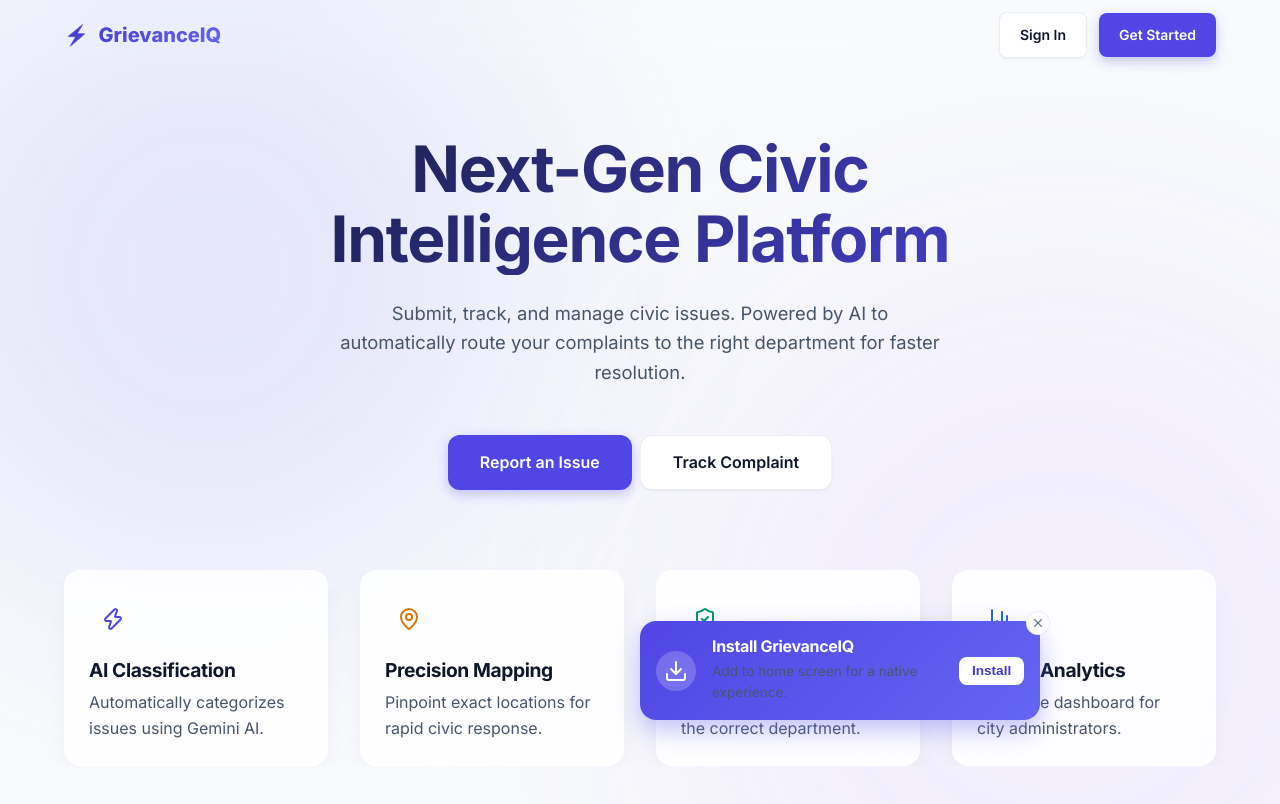
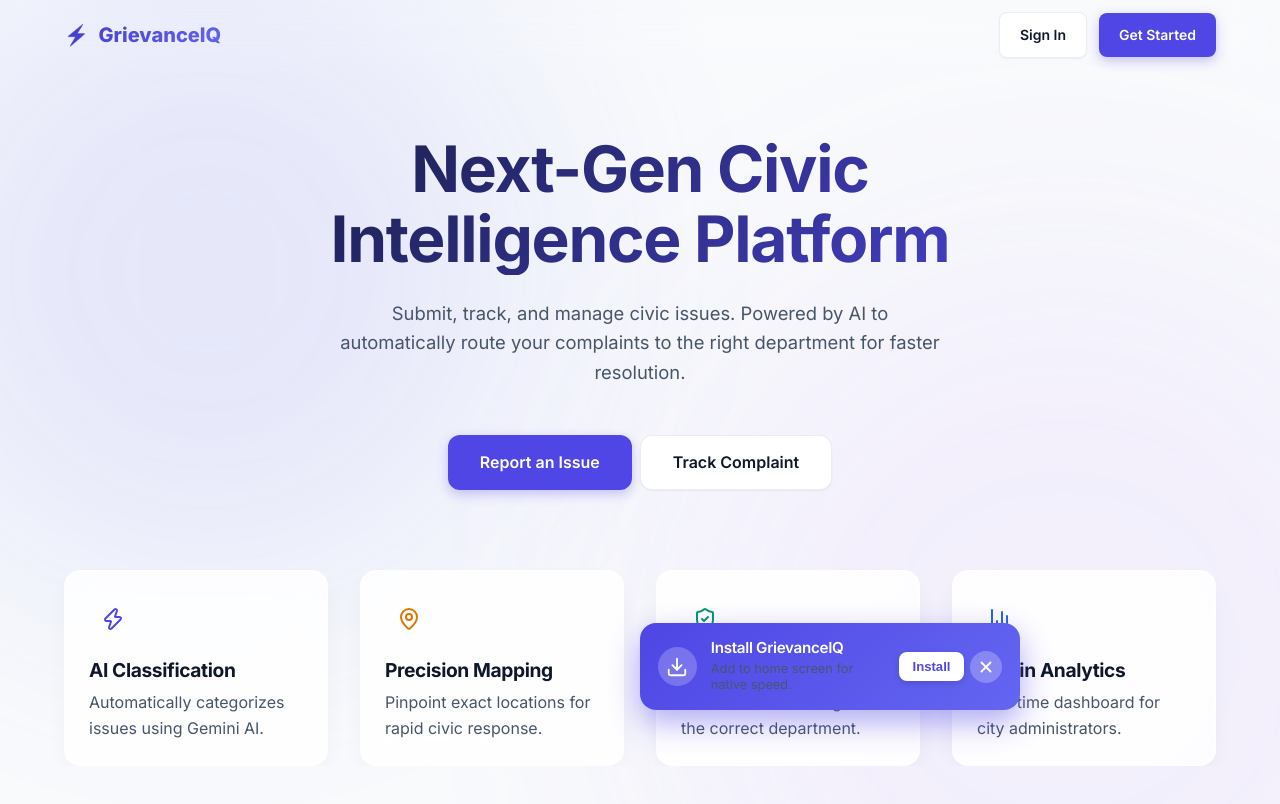
Before and after one commit to Vishh70/grievanceiq, a React (Vite) app in the folder frontend/: page / in a window 1280 px wide. Shown: the top 804 px of the page. Built offline with nearby package versions, Linux system fonts and the light colour scheme.

Commit message:
fix(mobile): improve PWA install prompt touch targets, dismiss persistence, and placement above nav bar

```diff
--- a/frontend/src/components/PWAInstallPrompt.jsx
+++ b/frontend/src/components/PWAInstallPrompt.jsx
@@ -6,29 +6,31 @@ import { Download, X } from 'lucide-react';
 export default function PWAInstallPrompt() {
   const [deferredPrompt, setDeferredPrompt] = useState(null);
   const [showPrompt, setShowPrompt] = useState(false);
-
   const [isIOS, setIsIOS] = useState(false);
 
   useEffect(() => {
-    // Check if it's already installed (standalone mode)
-    // const isStandalone = window.matchMedia('(display-mode: standalone)').matches || window.navigator.standalone;
-    // if (isStandalone) return; // REMOVED to guarantee popup for user testing!
+    // If dismissed in this session, do not annoy user
+    if (sessionStorage.getItem('pwa_prompt_dismissed')) {
+      return;
+    }
 
     // Detect iOS
     const userAgent = window.navigator.userAgent.toLowerCase();
     const isIOSDevice = /iphone|ipad|ipod/.test(userAgent);
     if (isIOSDevice) setIsIOS(true);
 
-    // ALWAYS show the prompt after 2.5 seconds so the user can physically see the UI!
     const timer = setTimeout(() => {
+      if (!sessionStorage.getItem('pwa_prompt_dismissed')) {
         setShowPrompt(true);
+      }
     }, 2500);
 
-    // Listen for Android/Chrome native event to capture the actual install trigger
     const handleBeforeInstallPrompt = (e) => {
       e.preventDefault();
       setDeferredPrompt(e);
-      setShowPrompt(true); // Show immediately if native event fires
+      if (!sessionStorage.getItem('pwa_prompt_dismissed')) {
+        setShowPrompt(true);
+      }
     };
 
     window.addEventListener('beforeinstallprompt', handleBeforeInstallPrompt);
@@ -38,14 +40,19 @@ export default function PWAInstallPrompt() {
     });
 
     return () => {
+      clearTimeout(timer);
       window.removeEventListener('beforeinstallprompt', handleBeforeInstallPrompt);
     };
   }, []);
 
+  const handleDismiss = () => {
+    sessionStorage.setItem('pwa_prompt_dismissed', 'true');
+    setShowPrompt(false);
+  };
+
   const handleInstallClick = async () => {
     if (isIOS) {
-      // We can't trigger install on iOS programmatically, just hide the prompt
-      setShowPrompt(false);
+      handleDismiss();
       return;
     }
 
@@ -53,96 +60,102 @@ export default function PWAInstallPrompt() {
       import('react-hot-toast').then(({ default: toast }) => {
         toast('Open your browser menu (⋮) and select "Install App"', { icon: 'ℹ️', duration: 4000 });
       });
-      setShowPrompt(false);
+      handleDismiss();
       return;
     }
 
     deferredPrompt.prompt();
     await deferredPrompt.userChoice;
     setDeferredPrompt(null);
-    setShowPrompt(false);
+    handleDismiss();
   };
 
   return (
     <AnimatePresence>
       {showPrompt && (
         <motion.div
-          initial={{ opacity: 0, y: 50 }}
-          animate={{ opacity: 1, y: 0 }}
-          exit={{ opacity: 0, y: 50 }}
+          initial={{ opacity: 0, y: 50, scale: 0.95 }}
+          animate={{ opacity: 1, y: 0, scale: 1 }}
+          exit={{ opacity: 0, y: 50, scale: 0.95 }}
           style={{
             position: 'fixed',
-            bottom: '80px', // Above mobile nav if present
+            bottom: '90px', // Placed safely above mobile bottom navigation
             left: '50%',
             transform: 'translateX(-50%)',
-            zIndex: 9999,
-            width: '90%',
-            maxWidth: '400px',
-            background: 'linear-gradient(135deg, var(--accent), var(--accent-light))',
+            zIndex: 99999,
+            width: 'calc(100% - 32px)',
+            maxWidth: '380px',
+            background: 'linear-gradient(135deg, #4f46e5, #6366f1)',
             borderRadius: '16px',
-            padding: '1rem',
-            boxShadow: '0 10px 25px rgba(99,102,241,0.4)',
+            padding: '1rem 1.1rem',
+            boxShadow: '0 12px 30px rgba(79, 70, 229, 0.45)',
             color: 'white',
             display: 'flex',
             alignItems: 'center',
-            gap: '1rem'
+            gap: '0.85rem'
           }}
         >
-          <div style={{ background: 'rgba(255,255,255,0.2)', padding: '0.5rem', borderRadius: '50%', display: 'flex' }}>
-            <Download size={24} color="white" />
+          <div style={{ background: 'rgba(255,255,255,0.22)', padding: '0.55rem', borderRadius: '50%', display: 'flex', flexShrink: 0 }}>
+            <Download size={22} color="white" />
           </div>
 
-          <div style={{ flex: 1 }}>
-            <h4 style={{ margin: '0 0 0.25rem 0', color: 'white' }}>Install GrievanceIQ</h4>
+          <div style={{ flex: 1, minWidth: 0 }}>
+            <h4 style={{ margin: '0 0 0.2rem 0', color: 'white', fontSize: '0.95rem', fontWeight: 600 }}>Install GrievanceIQ</h4>
             {isIOS ? (
-              <p style={{ margin: 0, fontSize: '0.8rem', opacity: 0.9 }}>
-                Tap the <strong>Share</strong> button and select <strong>Add to Home Screen</strong> to install.
+              <p style={{ margin: 0, fontSize: '0.78rem', opacity: 0.92, lineHeight: 1.3 }}>
+                Tap <strong>Share</strong> then <strong>Add to Home Screen</strong>.
               </p>
             ) : (
-              <p style={{ margin: 0, fontSize: '0.85rem', opacity: 0.9 }}>Add to home screen for a native experience.</p>
+              <p style={{ margin: 0, fontSize: '0.8rem', opacity: 0.92, lineHeight: 1.3 }}>Add to home screen for native speed.</p>
             )}
           </div>
 
+          <div style={{ display: 'flex', alignItems: 'center', gap: '0.4rem', flexShrink: 0 }}>
             {!isIOS && (
-            <div style={{ display: 'flex', flexDirection: 'column', gap: '0.5rem' }}>
               <button
                 onClick={handleInstallClick}
                 style={{
                   background: 'white',
-                  color: 'var(--accent-dark)',
+                  color: '#4f46e5',
                   border: 'none',
-                  padding: '0.4rem 0.8rem',
+                  padding: '0.45rem 0.85rem',
                   borderRadius: '8px',
-                  fontWeight: 600,
+                  fontWeight: 700,
                   cursor: 'pointer',
-                  fontSize: '0.85rem'
+                  fontSize: '0.82rem',
+                  boxShadow: '0 2px 6px rgba(0,0,0,0.15)'
                 }}
               >
                 Install
               </button>
-            </div>
             )}
 
+            {/* Easy-to-tap Large Mobile Close Target */}
             <button
-            onClick={() => setShowPrompt(false)}
+              onClick={handleDismiss}
+              aria-label="Close Install Banner"
               style={{
-              position: 'absolute',
-              top: '-10px',
-              right: '-10px',
-              background: 'var(--bg-card)',
-              color: 'var(--text-muted)',
-              border: '1px solid var(--border)',
+                background: 'rgba(255,255,255,0.25)',
+                color: 'white',
+                border: 'none',
                 borderRadius: '50%',
-              width: '24px',
-              height: '24px',
+                width: '32px',
+                height: '32px',
                 display: 'flex',
                 alignItems: 'center',
                 justifyContent: 'center',
-              cursor: 'pointer'
+                cursor: 'pointer',
+                touchAction: 'manipulation',
+                transition: 'background 0.2s',
+                flexShrink: 0
               }}
+              onMouseOver={e => e.currentTarget.style.background = 'rgba(255,255,255,0.4)'}
+              onMouseOut={e => e.currentTarget.style.background = 'rgba(255,255,255,0.25)'}
+              title="Dismiss"
             >
-            <X size={14} />
+              <X size={18} strokeWidth={2.5} />
             </button>
+          </div>
         </motion.div>
       )}
     </AnimatePresence>
```
Lines whose indentation alone changed are shown as unchanged.
